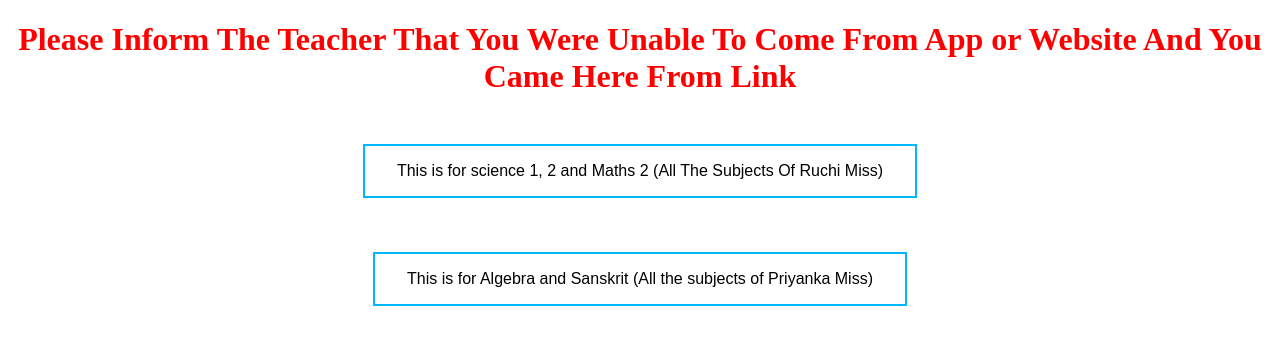
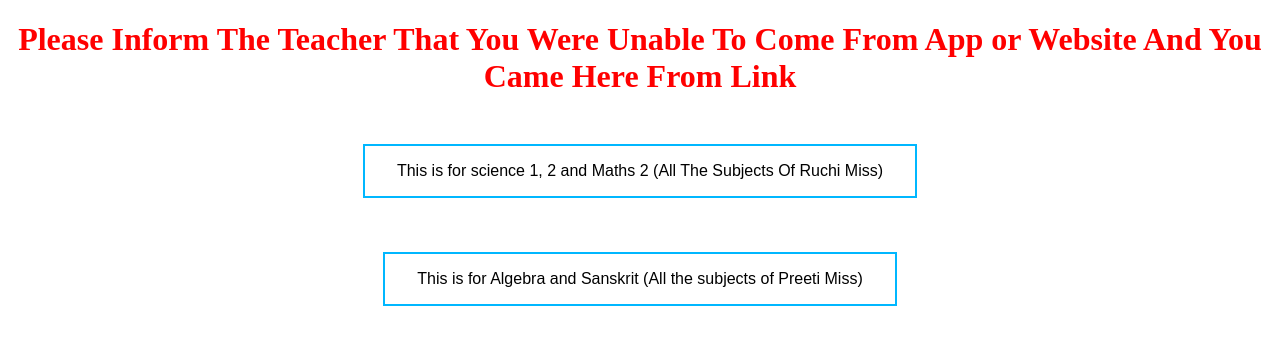
Before and after one commit to TAGISWILD/rgt, a plain HTML site: page main.html in a window 1280 px wide. Drawn offline with Linux system fonts and the light colour scheme.

Commit message:
updated information

```diff
--- a/main.html
+++ b/main.html
@@ -12,6 +12,6 @@
     <audio src="./wlccme.mp3" autoplay="true"></audio>
     <center><h1 class="warning">Please Inform The Teacher That You Were Unable To Come From App or Website And You Came Here From Link</h1></center>
     <center><a href="https://us04web.zoom.us/j/9139432470?pwd=7dt6QNvl5mYYZJUoAFx5SzjTtm9_Jw"><button class="button button1">This is for science 1, 2 and Maths 2 (All The Subjects Of Ruchi Miss)</button></a></center>
-    <center><a href="https://us04web.zoom.us/j/5133179308?pwd=NHhma3BRQzZXZjdsbmR6UTdpTFpiUT09"><button class="button button1">This is for Algebra and Sanskrit (All the subjects of Priyanka Miss)</button></a></center>
+    <center><a href="https://us04web.zoom.us/j/5133179308?pwd=NHhma3BRQzZXZjdsbmR6UTdpTFpiUT09"><button class="button button1">This is for Algebra and Sanskrit (All the subjects of Preeti Miss)</button></a></center>
 </body>
 </html>
```
